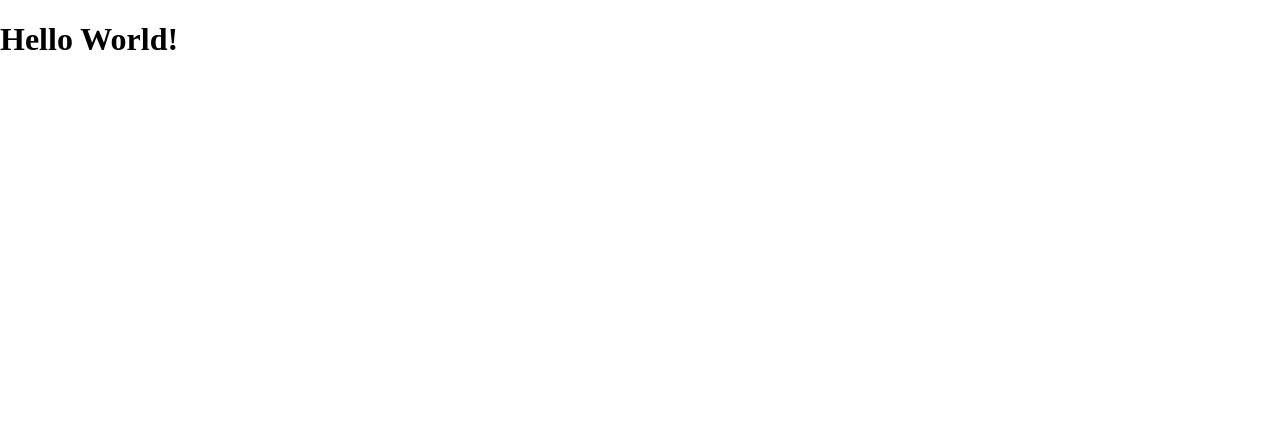
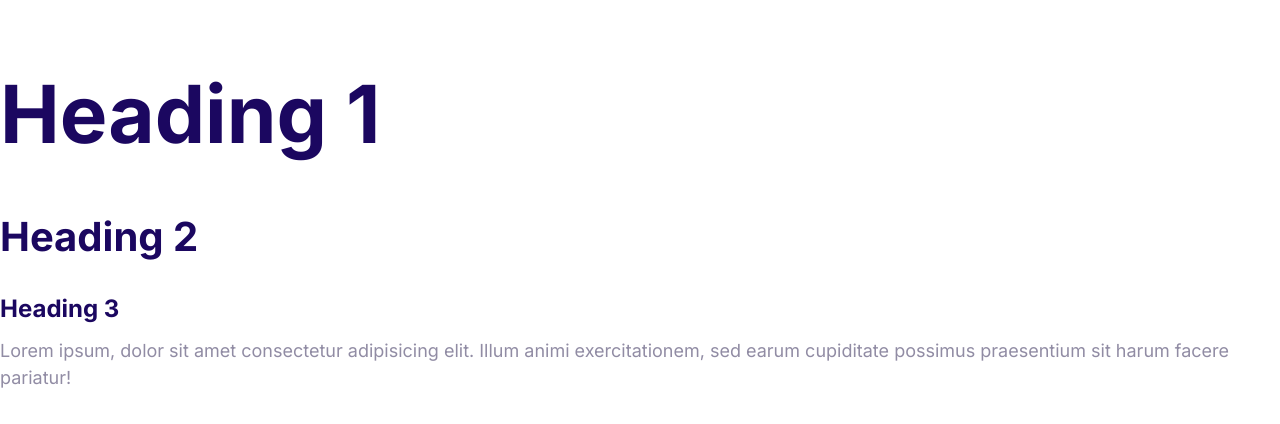
Before and after one commit to JJMcCauley/Moshify, a plain HTML site: page index.html in a window 1280 px wide. Drawn offline with Linux system fonts and the light colour scheme.

Commit message:
Define Font Styles

```diff
--- a/css/styles.css
+++ b/css/styles.css
@@ -5,3 +5,55 @@
   --color-heading: #1b0760;
   --color-body: #918ca4;
 }
+
+html {
+  font-size: 62.5%;
+}
+
+body {
+  color: var(--color-body);
+  font-family: "Inter", sans-serif;
+  font-size: 2.4rem;
+  line-height: 1.5;
+}
+
+h1,
+h2,
+h3 {
+  color: var(--color-heading);
+  margin-bottom: 1rem;
+}
+
+h1 {
+  font-size: 7rem;
+}
+
+h2 {
+  font-size: 4rem;
+}
+
+h3 {
+  font-size: 3rem;
+}
+
+p {
+  margin-top: 0;
+}
+
+@media screen and (min-width: 1024px) {
+  body {
+    font-size: 1.8rem;
+  }
+
+  h1 {
+    font-size: 8rem;
+  }
+
+  h2 {
+    font-size: 4rem;
+  }
+
+  h3 {
+    font-size: 2.4rem;
+  }
+}
--- a/index.html
+++ b/index.html
@@ -5,6 +5,12 @@
     <meta name="viewport" content="width=device-width, initial-scale=1.0" />
     <meta name="description" content="" />
     <title>Moshify Website</title>
+    <link rel="preconnect" href="https://fonts.googleapis.com" />
+    <link rel="preconnect" href="https://fonts.gstatic.com" crossorigin />
+    <link
+      href="https://fonts.googleapis.com/css2?family=Inter:wght@400;700&display=swap"
+      rel="stylesheet"
+    />
     <link rel="stylesheet" href="css/normalize.css" />
     <link rel="stylesheet" href="css/styles.css" />
   </head>
@@ -12,7 +18,14 @@
     <!DOCTYPE html>
     <html lang="en">
       <body>
-        <h1>Hello World!</h1>
+        <h1>Heading 1</h1>
+        <h2>Heading 2</h2>
+        <h3>Heading 3</h3>
+        <p>
+          Lorem ipsum, dolor sit amet consectetur adipisicing elit. Illum animi
+          exercitationem, sed earum cupiditate possimus praesentium sit harum
+          facere pariatur!
+        </p>
       </body>
     </html>
   </body>
```
